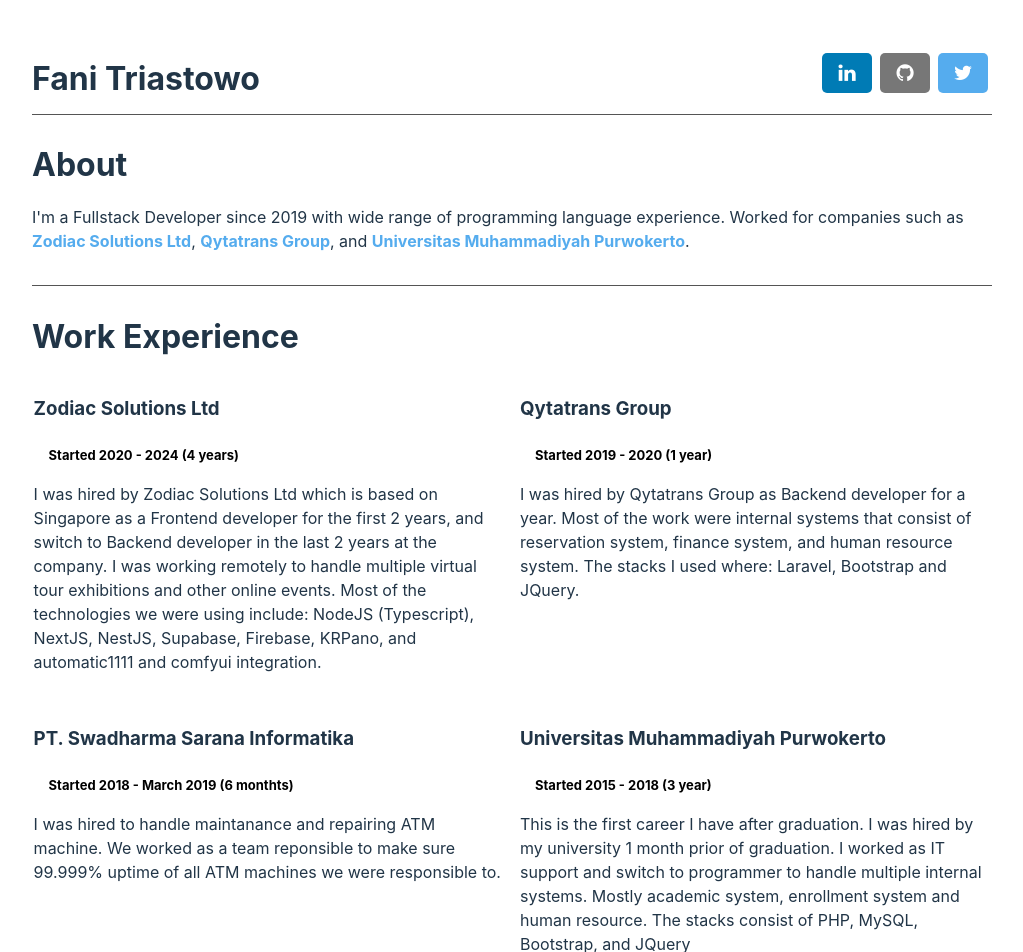
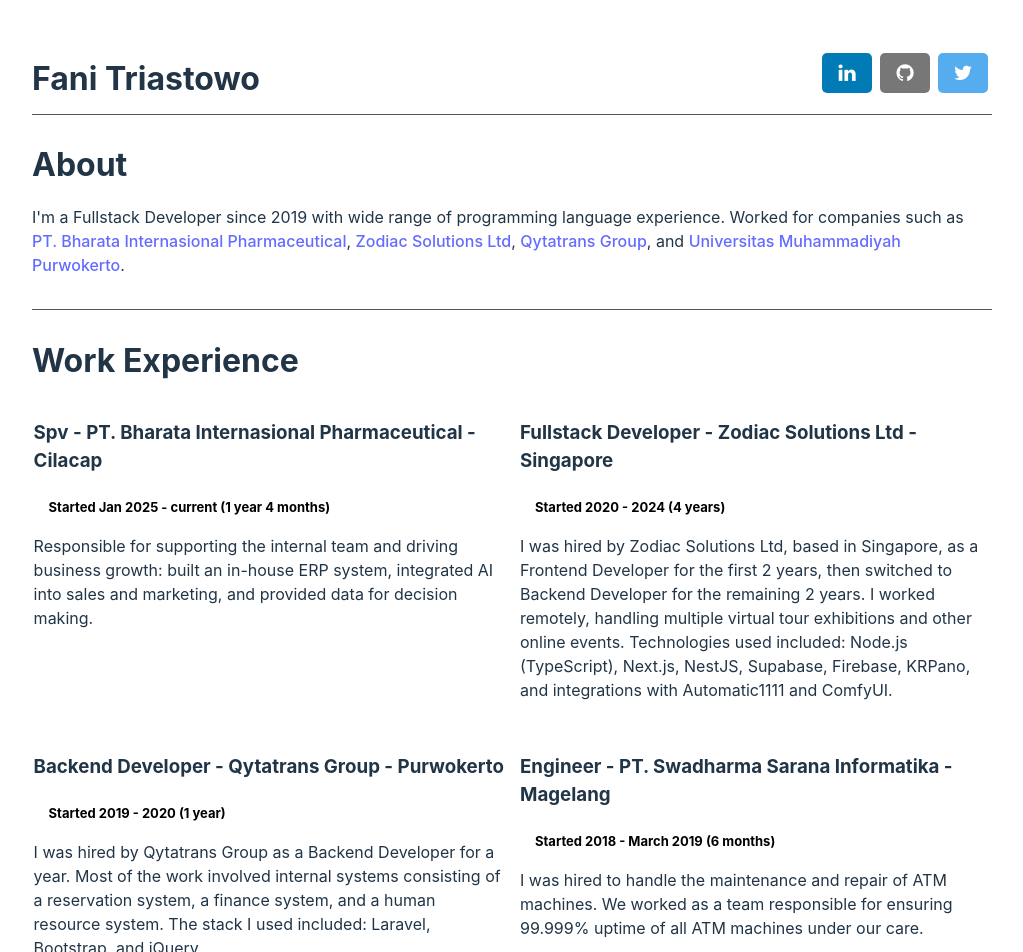
Before and after one commit to fanitriastowo/fanitriastowo.my.id, a React (Vite) app: page / in a window 1280 px wide. Shown: the top 952 px of the page, without its empty margins (128-1151 px from the left). Built offline with nearby package versions, Linux system fonts and the light colour scheme.

Commit message:
chore: fix grammar

```diff
--- a/package.json
+++ b/package.json
@@ -1,7 +1,7 @@
 {
   "name": "fanitriastowo.my.id",
   "private": true,
-  "version": "0.0.0",
+  "version": "0.0.2",
   "type": "module",
   "scripts": {
     "dev": "vite",
--- a/src/components/About/index.tsx
+++ b/src/components/About/index.tsx
@@ -6,8 +6,7 @@ export default function About() {
       <h2 className="text-2lg">About</h2>
       <p>
         I'm a Fullstack Developer since 2019 with wide range of programming language experience.
-        Worked for companies such as <span>Zodiac Solutions Ltd</span>, <span>Qytatrans Group</span>,
-        and <span>Universitas Muhammadiyah Purwokerto</span>.
+        Worked for companies such as <a href="https://bharatainternasional.com" target="_blank">PT. Bharata Internasional Pharmaceutical</a>, <a href="#">Zodiac Solutions Ltd</a>, <a href="#">Qytatrans Group</a>, and <a href="https://ump.ac.id" target="_blank">Universitas Muhammadiyah Purwokerto</a>.
       </p>
     </div>
   )
--- a/src/components/WorkExperience/index.tsx
+++ b/src/components/WorkExperience/index.tsx
@@ -7,24 +7,29 @@ export default function WorkExperience() {
 
       <div className="jobs">
         <div className="job">
-          <h3>Zodiac Solutions Ltd</h3>
-          <div className="experience-badge">Started 2020 - 2024 (4 years)</div>
-          <p>I was hired by Zodiac Solutions Ltd which is based on Singapore as a Frontend developer for the first 2 years, and switch to Backend developer in the last 2 years at the company. I was working remotely to handle multiple virtual tour exhibitions and other online events. Most of the technologies we were using include: NodeJS (Typescript), NextJS, NestJS, Supabase, Firebase, KRPano, and automatic1111 and comfyui integration.</p>
+          <h3>Spv - PT. Bharata Internasional Pharmaceutical - Cilacap</h3>
+          <div className="experience-badge">Started Jan 2025 - current (1 year 4 months)</div>
+          <p>Responsible for supporting the internal team and driving business growth: built an in-house ERP system, integrated AI into sales and marketing, and provided data for decision making.</p>
         </div>
         <div className="job">
-          <h3>Qytatrans Group</h3>
-          <div className="experience-badge">Started 2019 - 2020 (1 year)</div>
-          <p>I was hired by Qytatrans Group as Backend developer for a year. Most of the work were internal systems that consist of reservation system, finance system, and human resource system. The stacks I used where: Laravel, Bootstrap and JQuery.</p>
+          <h3>Fullstack Developer - Zodiac Solutions Ltd - Singapore</h3>
+          <div className="experience-badge">Started 2020 - 2024 (4 years)</div>
+          <p>I was hired by Zodiac Solutions Ltd, based in Singapore, as a Frontend Developer for the first 2 years, then switched to Backend Developer for the remaining 2 years. I worked remotely, handling multiple virtual tour exhibitions and other online events. Technologies used included: Node.js (TypeScript), Next.js, NestJS, Supabase, Firebase, KRPano, and integrations with Automatic1111 and ComfyUI.</p>
         </div>
         <div className="job">
-          <h3>PT. Swadharma Sarana Informatika</h3>
-          <div className="experience-badge">Started 2018 - March 2019 (6 monthts)</div>
-          <p>I was hired to handle maintanance and repairing ATM machine. We worked as a team reponsible to make sure 99.999% uptime of all ATM machines we were responsible to. </p>
+          <h3>Backend Developer - Qytatrans Group - Purwokerto</h3>
+          <div className="experience-badge">Started 2019 - 2020 (1 year)</div>
+          <p>I was hired by Qytatrans Group as a Backend Developer for a year. Most of the work involved internal systems consisting of a reservation system, a finance system, and a human resource system. The stack I used included: Laravel, Bootstrap, and jQuery.</p>
         </div>
         <div className="job">
-          <h3>Universitas Muhammadiyah Purwokerto</h3>
+          <h3>Engineer - PT. Swadharma Sarana Informatika - Magelang</h3>
+          <div className="experience-badge">Started 2018 - March 2019 (6 months)</div>
+          <p>I was hired to handle the maintenance and repair of ATM machines. We worked as a team responsible for ensuring 99.999% uptime of all ATM machines under our care.</p>
+        </div>
+        <div className="job">
+          <h3>Engineer - Universitas Muhammadiyah Purwokerto - Purwokerto</h3>
           <div className="experience-badge">Started 2015 - 2018 (3 year)</div>
-          <p>This is the first career I have after graduation. I was hired by my university 1 month prior of graduation. I worked as IT support and switch to programmer to handle multiple internal systems. Mostly academic system, enrollment system and human resource. The stacks consist of PHP, MySQL, Bootstrap, and JQuery</p>
+          <p>This was my first job after graduation. I was hired by my university one month before graduating. I worked as IT support and later transitioned to programmer, handling multiple internal systems including academic, enrollment, and human resource systems. The stack consisted of PHP, MySQL, Bootstrap, and jQuery.</p>
         </div>
       </div>
     </div>
```
